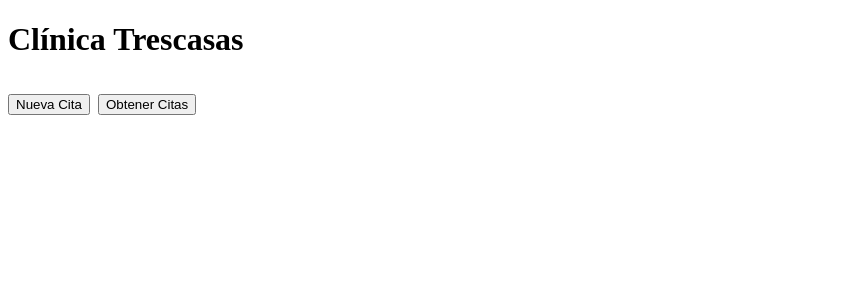
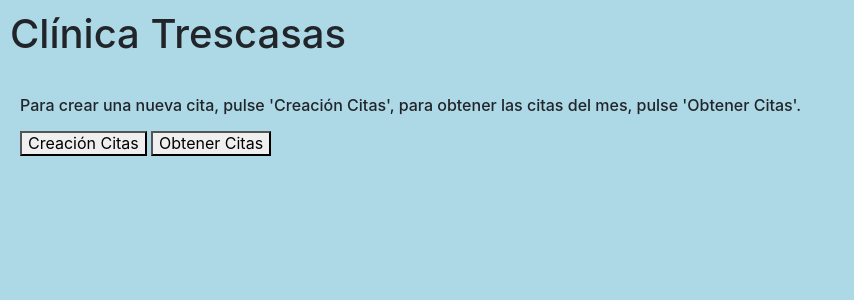
Before and after one commit to GabrielMuJi/PruebaErasmusPHP, a PHP site: page /pruebaErasmus.php in a window 1280 px wide. Shown: the top 300 px of the page, without its empty margins (0-854 px from the left). Run offline with PHP 8.4, Linux system fonts and the light colour scheme.

Commit message:
termina funcionalidades basicas y commplementarias

```diff
--- a/pruebaErasmus.php
+++ b/pruebaErasmus.php
@@ -10,18 +10,49 @@ session_start();
     <meta http-equiv="X-UA-Compatible" content="ie=edge">
     <title>Prueba Erasmus PHP</title>
     <script src="jquery-3.4.1.min.js"></script>
+    <link rel="stylesheet" href="https://stackpath.bootstrapcdn.com/bootstrap/4.3.1/css/bootstrap.min.css" integrity="sha384-ggOyR0iXCbMQv3Xipma34MD+dH/1fQ784/j6cY/iJTQUOhcWr7x9JvoRxT2MZw1T" crossorigin="anonymous">
+    <script src="https://cdnjs.cloudflare.com/ajax/libs/popper.js/1.14.7/umd/popper.min.js" integrity="sha384-UO2eT0CpHqdSJQ6hJty5KVphtPhzWj9WO1clHTMGa3JDZwrnQq4sF86dIHNDz0W1" crossorigin="anonymous"></script>
+    <script src="https://stackpath.bootstrapcdn.com/bootstrap/4.3.1/js/bootstrap.min.js" integrity="sha384-JjSmVgyd0p3pXB1rRibZUAYoIIy6OrQ6VrjIEaFf/nJGzIxFDsf4x0xIM+B07jRM" crossorigin="anonymous"></script>
     <style>
 
+    body {
+        background-color:lightblue;
+    }
+
+    h1 {
+        padding:10px;
+    }
+
+    p {
+        font-size:1rem;
+    }
+
     #formularioInscripcion {
-
+        padding:10px;
+        background-color:lightblue;
+        font-size:1rem;
         display:none;
-
     }
 
     #listaCitas {
+        padding:10px;
+        background-color:lightblue;
+        font-size:1rem;
+        display:none;
+    }
 
-        display:none;
+    #tablaCitas {
+        padding:10px;
+        border: solid black;
+    }
 
+    #tablaCitas td {
+        border: solid black;
+    }
+
+    #botones {
+        padding:10px;
+        font-size:1rem;
     }
 
     </style>
@@ -29,17 +60,19 @@ session_start();
 <body>
 
     <h1>Clínica Trescasas<h1>
-    <div id="formularioInscripcion">
-        Nombre: <input type="text" id="nombre">
-        Apellido: <input type="text" id="apellido">
-        País: <input type="text" id="pais">
-        Día: <input type="date" id="fecha">
-        <button id="enviar">Nueva Cita</button>
+    <div id="formularioInscripcion" class="card">
+        <div class="cardbody">
+            <input type="text" id="nombre" placeholder="Nombre"></br>
+            <input type="text" id="apellido" placeholder="Apellido"></br>
+            <input type="text" id="pais" placeholder="Pais"></br>
+            <input type="date" id="fecha"></br>
+            <button id="enviar">Nueva Cita</button>
+        </div>
+    </div>
 
-    </div>
     <div id="listaCitas">
 
-        <h2>Lista de citas para este mes</h2>
+        <h2>Lista de citas para este mes.</h2>
         <table id="tablaCitas">
             <tr>
                 <th>Nombre completo</th>
@@ -49,8 +82,11 @@ session_start();
 
     </div>
 
-    <button id="nueva">Nueva Cita</button>
-    <button id="lista">Obtener Citas</button>
+    <div id="botones">
+    <p>Para crear una nueva cita, pulse 'Creación Citas', para obtener las citas del mes, pulse 'Obtener Citas'.</p>
+        <button id="nueva">Creación Citas</button>
+        <button id="lista">Obtener Citas</button>
+    </div>
 
     <script>
 
```
Also changed, not shown: logicaNegocio.php (+7 -9 lines).
